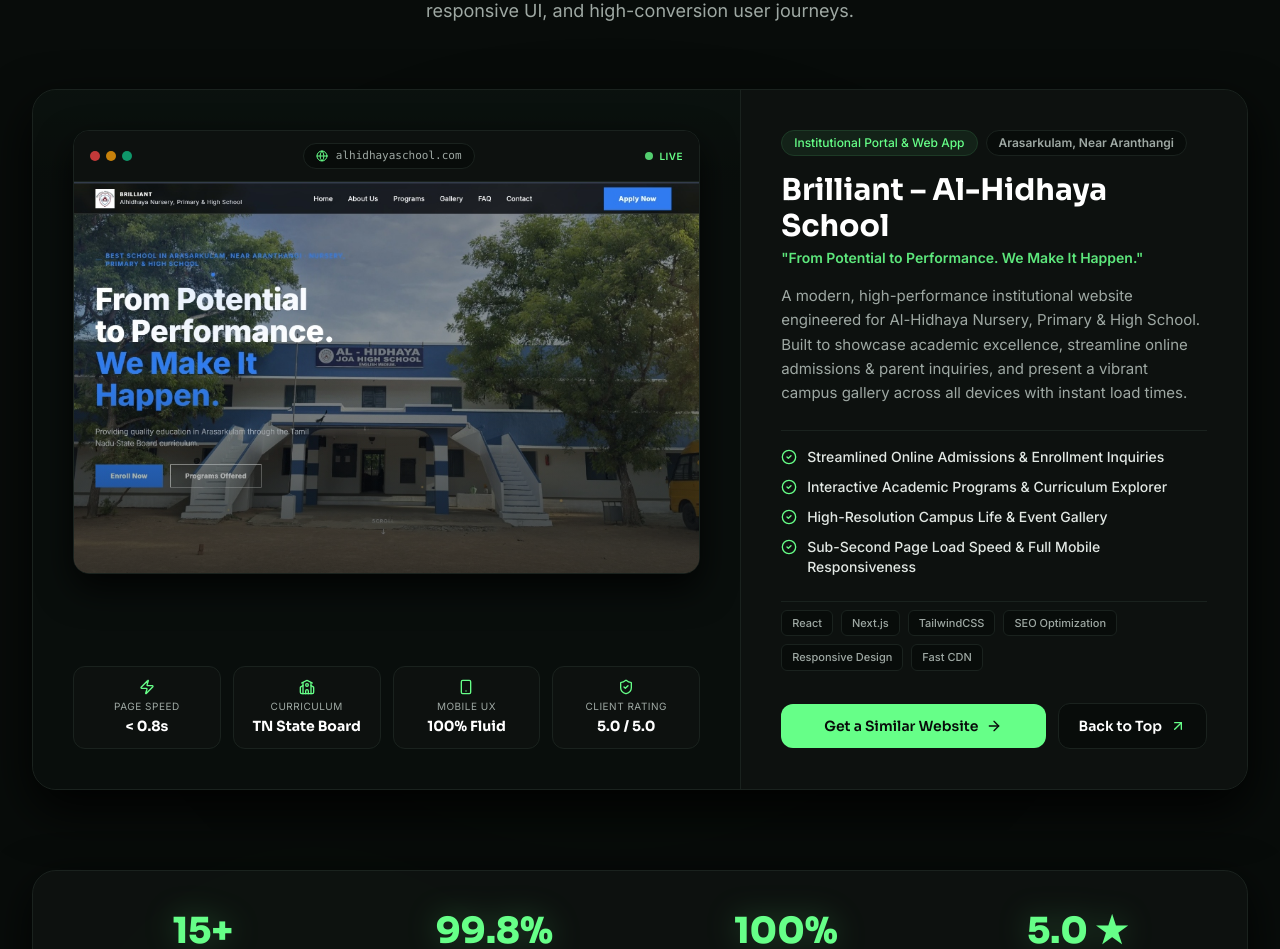
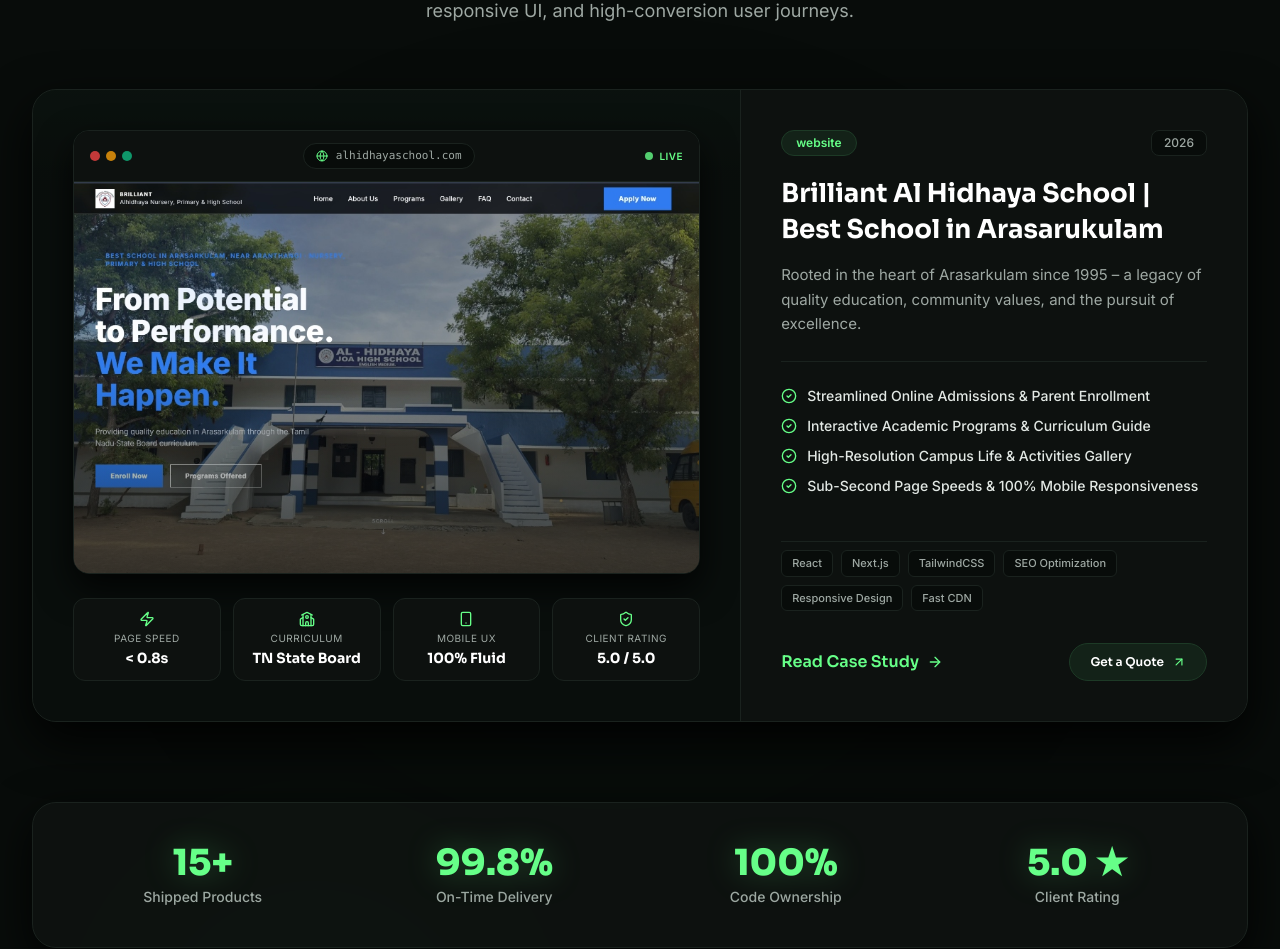
Before and after one commit to tahirazeem145/Jime-developer, a React (Vite) app: page / in a window 1280 px wide. Shown: the part 3160-4109 px from the top of the page. Built offline with nearby package versions, Linux system fonts and the light colour scheme.

Commit message:
feat: add Projects component featuring client case study showcase

```diff
--- a/src/components/Projects.jsx
+++ b/src/components/Projects.jsx
@@ -9,25 +9,21 @@
   School,
   Zap,
   ShieldCheck,
-  Smartphone,
-  Eye
+  Smartphone
 } from 'lucide-react';
 
 export default function Projects() {
   const project = {
-    title: 'Brilliant – Al-Hidhaya School',
-    institution: 'Alhidhaya Nursery, Primary & High School',
-    location: 'Arasarkulam, Near Aranthangi',
-    curriculum: 'Tamil Nadu State Board Curriculum',
-    category: 'Institutional Portal & Web App',
-    tagline: 'From Potential to Performance. We Make It Happen.',
-    description: 'A modern, high-performance institutional website engineered for Al-Hidhaya Nursery, Primary & High School. Built to showcase academic excellence, streamline online admissions & parent inquiries, and present a vibrant campus gallery across all devices with instant load times.',
+    tag: 'website',
+    year: '2026',
+    title: 'Brilliant Al Hidhaya School | Best School in Arasarukulam',
+    description: 'Rooted in the heart of Arasarkulam since 1995 – a legacy of quality education, community values, and the pursuit of excellence.',
     image: '/assets/al-hidhaya-school.jpg',
     capabilities: [
-      'Streamlined Online Admissions & Enrollment Inquiries',
-      'Interactive Academic Programs & Curriculum Explorer',
-      'High-Resolution Campus Life & Event Gallery',
-      'Sub-Second Page Load Speed & Full Mobile Responsiveness'
+      'Streamlined Online Admissions & Parent Enrollment',
+      'Interactive Academic Programs & Curriculum Guide',
+      'High-Resolution Campus Life & Activities Gallery',
+      'Sub-Second Page Speeds & 100% Mobile Responsiveness'
     ],
     techStack: ['React', 'Next.js', 'TailwindCSS', 'SEO Optimization', 'Responsive Design', 'Fast CDN'],
     stats: [
@@ -152,37 +148,33 @@
 
             </div>
 
-            {/* RIGHT COLUMN: PROJECT DETAILS & CASE STUDY SPECS (5 Cols) */}
+            {/* RIGHT COLUMN: EXACT PROJECT DETAILS (5 Cols) */}
             <div className="lg:col-span-5 p-6 sm:p-8 lg:p-10 flex flex-col justify-between bg-[#0D110F]">
 
               <div>
-                {/* Category & Badge */}
-                <div className="flex flex-wrap items-center gap-2 mb-4">
-                  <span className="px-3 py-1 rounded-full text-xs font-inter font-medium text-[#66FF88] bg-[#132218] border border-[#1D3A26]">
-                    {project.category}
+                {/* Top Row: website badge & 2026 year badge */}
+                <div className="flex items-center justify-between gap-2 mb-5">
+                  <span className="px-3.5 py-1 rounded-full text-xs font-inter font-semibold text-[#66FF88] bg-[#132218] border border-[#1D3A26]">
+                    {project.tag}
                   </span>
-                  <span className="px-3 py-1 rounded-full text-xs font-inter font-semibold text-[#9EA8A3] bg-[#080C0A] border border-[#1A221E]">
-                    {project.location}
+
+                  <span className="px-3 py-1 rounded-lg text-xs font-inter font-medium text-[#9EA8A3] bg-[#080C0A] border border-[#1A221E]">
+                    {project.year}
                   </span>
                 </div>
 
-                {/* Main Project Title */}
-                <h3 className="font-sora font-bold text-2xl sm:text-3xl text-white group-hover:text-[#66FF88] transition-colors duration-300">
+                {/* Main Project Headline */}
+                <h3 className="font-sora font-bold text-2xl sm:text-[26px] text-white group-hover:text-[#66FF88] transition-colors duration-300 leading-snug">
                   {project.title}
                 </h3>
 
-                {/* Tagline / Subtitle */}
-                <p className="font-inter text-xs sm:text-sm font-semibold text-[#66FF88]/90 mt-1 mb-4">
-                  "{project.tagline}"
-                </p>
-
-                {/* Description */}
-                <p className="text-sm sm:text-[15px] text-[#9EA8A3] font-inter leading-relaxed mb-6 font-normal">
+                {/* Exact Description */}
+                <p className="mt-4 text-sm sm:text-[15px] text-[#9EA8A3] font-inter leading-relaxed font-normal">
                   {project.description}
                 </p>
 
                 {/* Capabilities List */}
-                <div className="space-y-2.5 pt-4 border-t border-[#1A221E] mb-6">
+                <div className="space-y-2.5 pt-6 border-t border-[#1A221E] mt-6 mb-6">
                   {project.capabilities.map((cap, i) => (
                     <div key={i} className="flex items-start gap-2.5">
                       <CheckCircle2 className="w-4 h-4 text-[#66FF88] flex-shrink-0 mt-0.5" />
@@ -207,22 +199,22 @@
                   ))}
                 </div>
 
-                {/* Action Buttons */}
-                <div className="pt-2 flex flex-col sm:flex-row items-center gap-3">
+                {/* Action Link Matching Reference */}
+                <div className="pt-2 flex items-center justify-between">
                   <a
                     href="#contact"
-                    className="w-full sm:w-auto flex-1 inline-flex items-center justify-center gap-2 px-6 py-3 rounded-xl bg-[#66FF88] text-[#080C0A] font-sora font-semibold text-xs sm:text-sm hover:bg-[#4ADE80] hover:shadow-[0_0_20px_rgba(102,255,136,0.4)] transition-all duration-200"
+                    className="inline-flex items-center gap-2 text-sm sm:text-base font-sora font-semibold text-[#66FF88] hover:text-[#4ADE80] transition-colors group/link"
                   >
-                    <span>Get a Similar Website</span>
-                    <ArrowRight className="w-4 h-4" />
+                    <span>Read Case Study</span>
+                    <ArrowRight className="w-4 h-4 transition-transform duration-300 group-hover/link:translate-x-1" />
                   </a>
 
                   <a
-                    href="#home"
-                    className="w-full sm:w-auto inline-flex items-center justify-center gap-2 px-5 py-3 rounded-xl bg-[#080C0A] border border-[#1A221E] hover:border-[#66FF88]/50 text-white font-sora font-semibold text-xs sm:text-sm hover:bg-[#121B15] transition-all duration-200"
+                    href="#contact"
+                    className="inline-flex items-center gap-2 px-5 py-2.5 rounded-full bg-[#132218] border border-[#1D3A26] hover:border-[#66FF88]/50 text-white font-sora font-semibold text-xs transition-all duration-200"
                   >
-                    <span>Back to Top</span>
-                    <ArrowUpRight className="w-4 h-4 text-[#66FF88]" />
+                    <span>Get a Quote</span>
+                    <ArrowUpRight className="w-3.5 h-3.5 text-[#66FF88]" />
                   </a>
                 </div>
               </div>
```
Also changed, not shown: 5 other files (tests, documents, lock files or other folders).
